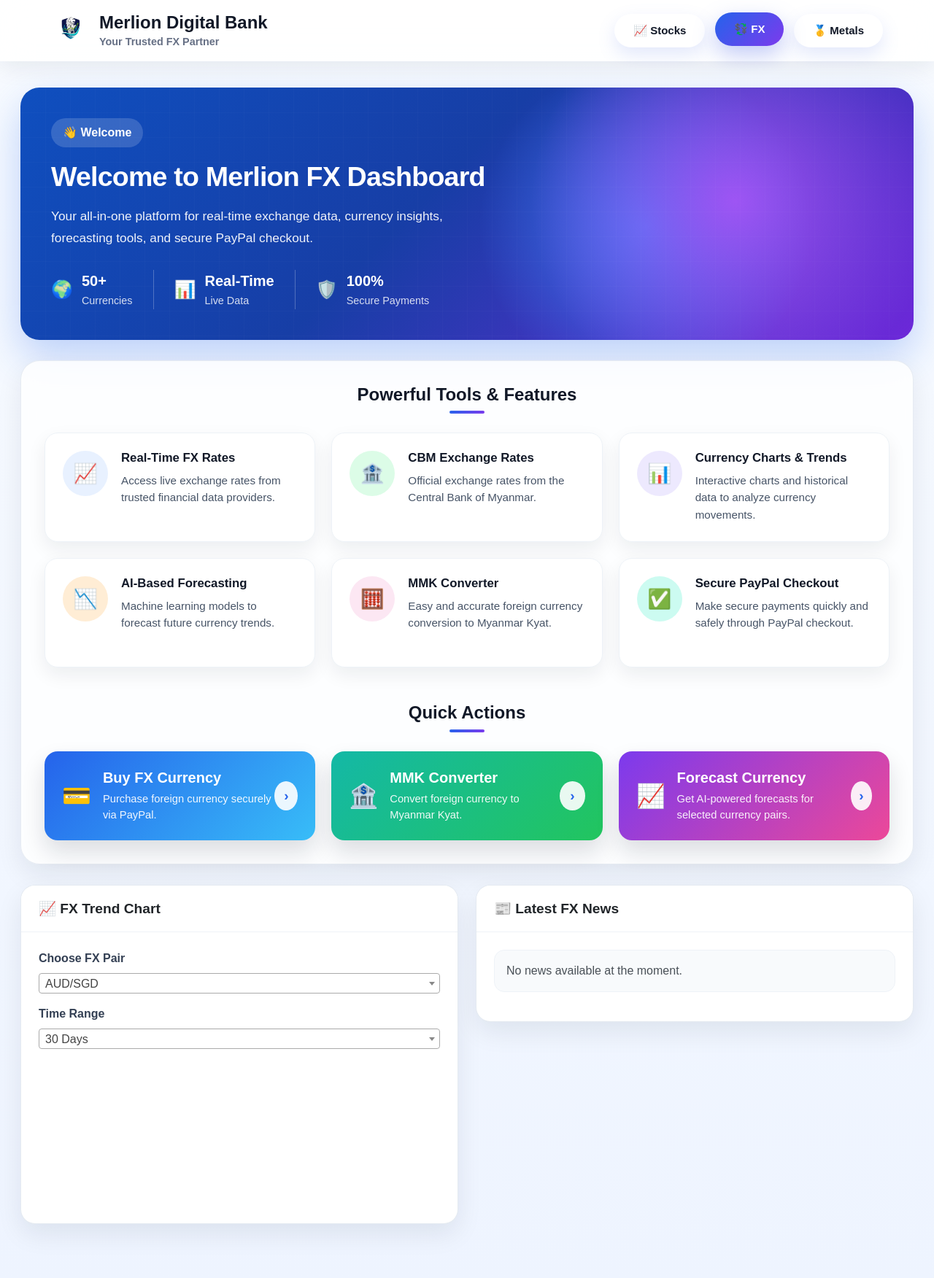
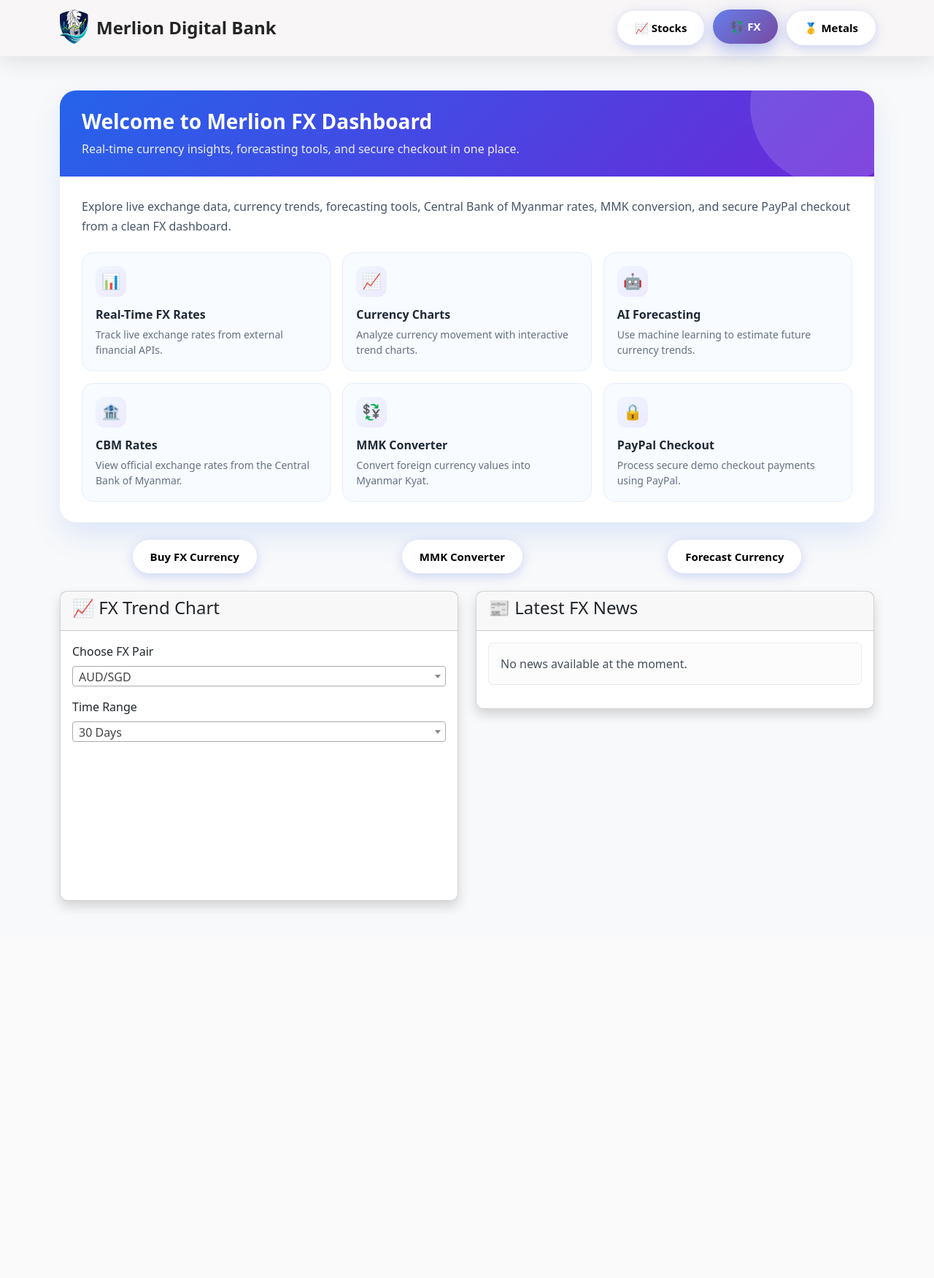
Before and after one commit to MayThetNaingBo/merlionFX, a Flask app: page /services in a window 1280 px wide. Shown: the whole page at 73% size. After the commit the page ends 1247 px from the top, so only its background shows below. Run offline with Flask 3, Linux system fonts and the light colour scheme; data that the repository does not hold is empty; a map, chart or similar area stays blank; some libraries are stand-ins or nearby versions.

Commit message:
changed the UI interface

```diff
--- a/templates/services.html
+++ b/templates/services.html
@@ -3,41 +3,17 @@
 <head>
   <meta charset="UTF-8">
   <title>Merlion FX Dashboard</title>
-
   <link href="https://cdn.jsdelivr.net/npm/bootstrap@5.3.2/dist/css/bootstrap.min.css" rel="stylesheet">
   <link href="https://cdn.jsdelivr.net/npm/select2@4.1.0-rc.0/dist/css/select2.min.css" rel="stylesheet" />
-
   <script src="https://code.jquery.com/jquery-3.6.0.min.js"></script>
   <script src="https://cdn.jsdelivr.net/npm/select2@4.1.0-rc.0/dist/js/select2.min.js"></script>
   <script src="https://cdn.jsdelivr.net/npm/chart.js"></script>
 
   <style>
-    * {
-      box-sizing: border-box;
-    }
-
-    body {
-      background: linear-gradient(180deg, #f8fbff 0%, #eef4ff 100%);
-      padding: 0;
-      margin: 0;
-      font-family: Arial, sans-serif;
-      color: #101828;
-    }
-
-    .card {
-      border-radius: 20px;
-      border: 1px solid rgba(226, 232, 240, 0.9);
-      box-shadow: 0 14px 35px rgba(15, 23, 42, 0.08);
-      overflow: hidden;
-    }
-
-    .select2-container {
-      width: 100% !important;
-    }
-
-    #fxChart {
-      max-height: 400px;
-    }
+    body { background-color: #f4f9ff; padding: 20px; }
+    .card { border-radius: 10px; box-shadow: 0 4px 12px rgba(0,0,0,0.1); }
+    .select2-container { width: 100% !important; }
+    #fxChart { max-height: 400px; }
 
     .header {
       position: fixed;
@@ -47,422 +23,281 @@
       display: flex;
       justify-content: space-between;
       align-items: center;
-      padding: 16px 70px;
-      background: rgba(255, 255, 255, 0.88);
+      padding: 15px 80px;
+      background: rgb(248, 246, 246);
       backdrop-filter: blur(20px);
-      box-shadow: 0 8px 32px rgba(15, 23, 42, 0.08);
+      box-shadow: 0 8px 32px rgba(0, 0, 0, 0.1);
       z-index: 1000;
+      transition: all 0.3s ease;
+    }
+
+    .logo {
+      display: flex;
+      align-items: center;
+      gap: 12px;
+    }
+
+    .logo img {
+      height: 60px;
+      border-radius: 12px;
+    }
+
+    .logo img:hover {
+      transform: scale(1.05);
+    }
+
+    .logo-text {
+      font-size: 20px;
+      font-weight: 700;
+      color: #2d3748;
+      letter-spacing: -0.5px;
+    }
+
+    .nav-buttons {
+      display: flex;
+      gap: 12px;
+    }
+
+    .nav-buttons button {
+      font-size: 15px;
+      padding: 12px 24px;
+      background: white;
+      border: none;
+      border-radius: 50px;
+      cursor: pointer;
+      color: black;
+      font-weight: 600;
+      transition: all 0.3s ease;
+      box-shadow: 0 4px 15px rgba(102, 126, 234, 0.3);
+      position: relative;
+      overflow: hidden;
+    }
+
+    .nav-buttons button::before {
+      content: '';
+      position: absolute;
+      top: 0;
+      left: -100%;
+      width: 100%;
+      height: 100%;
+      background: linear-gradient(90deg, transparent, rgba(255, 255, 255, 0.2), transparent);
+      transition: left 0.5s;
+    }
+
+    .nav-buttons button:hover::before {
+      left: 100%;
+    }
+
+    .nav-buttons button:hover {
+      background: linear-gradient(135deg, #667eea 0%, #764ba2 100%);
+      color: white;
+      transform: translateY(-2px);
+      box-shadow: 0 8px 25px rgba(102, 126, 234, 0.5);
+    }
+
+    #fx {
+      background: linear-gradient(135deg, #667eea 0%, #764ba2 100%);
+      color: white;
+      transform: translateY(-2px);
+      box-shadow: 0 8px 25px rgba(102, 126, 234, 0.5);
     }
 
     .logo-container {
       display: flex;
       align-items: center;
-      gap: 14px;
+      gap: 0.75rem;
     }
 
     .logo-icon {
-      width: 52px;
-      height: 52px;
-      border-radius: 14px;
+      width: 40px;
+      height: 40px;
+      border-radius: 8px;
       display: flex;
       align-items: center;
       justify-content: center;
-      overflow: hidden;
-    }
-
-    .logo-icon img {
-      width: 100%;
-      height: 100%;
-      object-fit: cover;
-    }
-
-    .brand-text {
-      display: flex;
-      flex-direction: column;
-      line-height: 1.2;
+      color: white;
+      font-size: 1.5rem;
+      font-weight: bold;
+      padding-top: 7px;
     }
 
     .logo {
       font-size: 1.5rem;
-      font-weight: 800;
-      color: #111827;
+      font-weight: 700;
+      color:#242424;
     }
 
-    .tagline {
-      font-size: 0.9rem;
-      color: #667085;
+    .custom-gradient-button {
+      font-size: 15px;
+      padding: 12px 24px;
+      background: white;
+      border: none;
+      border-radius: 50px;
+      cursor: pointer;
+      color: black;
       font-weight: 600;
-      margin-top: 3px;
+      transition: all 0.3s ease;
+      box-shadow: 0 4px 15px rgba(102, 126, 234, 0.3);
+      position: relative;
+      overflow: hidden;
+      text-decoration: none;
+      display: inline-block;
     }
 
-    .nav-buttons {
-      display: flex;
-      gap: 14px;
+    .custom-gradient-button::before {
+      content: '';
+      position: absolute;
+      top: 0;
+      left: -100%;
+      width: 100%;
+      height: 100%;
+      background: linear-gradient(90deg, transparent, rgba(255, 255, 255, 0.2), transparent);
+      transition: left 0.5s;
     }
 
-    .nav-buttons button {
-      font-size: 15px;
-      padding: 12px 26px;
-      background: white;
-      border: none;
-      border-radius: 999px;
-      cursor: pointer;
-      color: #111827;
-      font-weight: 700;
-      transition: all 0.3s ease;
-      box-shadow: 0 10px 25px rgba(102, 126, 234, 0.18);
+    .custom-gradient-button:hover::before {
+      left: 100%;
     }
 
-    .nav-buttons button:hover {
-      background: linear-gradient(135deg, #2563eb 0%, #7c3aed 100%);
+    .custom-gradient-button:hover {
+      background: linear-gradient(135deg, #667eea 0%, #764ba2 100%);
       color: white;
       transform: translateY(-2px);
-      box-shadow: 0 12px 30px rgba(102, 126, 234, 0.35);
+      box-shadow: 0 8px 25px rgba(102, 126, 234, 0.5);
     }
 
-    #fx {
-      background: linear-gradient(135deg, #2563eb 0%, #7c3aed 100%);
-      color: white;
-      transform: translateY(-2px);
-      box-shadow: 0 12px 30px rgba(102, 126, 234, 0.4);
+    .dashboard-intro-card {
+      border: none;
+      border-radius: 22px;
+      overflow: hidden;
+      background: white;
+      box-shadow: 0 18px 40px rgba(37, 99, 235, 0.12);
     }
 
-    .page-wrapper {
-      max-width: 1280px;
-      margin: 0 auto;
-      padding: 120px 28px 50px;
+    .dashboard-intro-header {
+      padding: 26px 30px;
+      color: white;
+      background: linear-gradient(135deg, #2563eb 0%, #6d28d9 100%);
+      position: relative;
+      overflow: hidden;
     }
 
-    .hero-card {
-      position: relative;
-      min-height: 250px;
-      border-radius: 26px;
-      overflow: hidden;
-      padding: 42px;
-      color: white;
-      background:
-        radial-gradient(circle at 80% 45%, rgba(168, 85, 247, 0.9), transparent 28%),
-        radial-gradient(circle at 70% 55%, rgba(59, 130, 246, 0.9), transparent 26%),
-        linear-gradient(135deg, #0f4fbf 0%, #173ea6 45%, #6d28d9 100%);
-      box-shadow: 0 22px 55px rgba(37, 99, 235, 0.28);
-      margin-bottom: 28px;
+    .dashboard-intro-header::after {
+      content: "";
+      position: absolute;
+      width: 220px;
+      height: 220px;
+      border-radius: 50%;
+      background: rgba(255, 255, 255, 0.14);
+      top: -90px;
+      right: -50px;
     }
 
-    .hero-card::before {
-      content: "";
-      position: absolute;
-      inset: 0;
-      background-image:
-        linear-gradient(rgba(255,255,255,0.08) 1px, transparent 1px),
-        linear-gradient(90deg, rgba(255,255,255,0.08) 1px, transparent 1px);
-      background-size: 34px 34px;
-      opacity: 0.25;
+    .dashboard-intro-header h4 {
+      margin: 0;
+      font-weight: 800;
+      font-size: 28px;
+      position: relative;
+      z-index: 2;
     }
 
-    .hero-content {
+    .dashboard-intro-header p {
+      margin: 8px 0 0;
+      color: rgba(255, 255, 255, 0.9);
       position: relative;
       z-index: 2;
-      max-width: 650px;
     }
 
-    .hero-pill {
-      display: inline-flex;
-      align-items: center;
-      gap: 8px;
-      padding: 8px 16px;
-      border-radius: 999px;
-      background: rgba(255, 255, 255, 0.16);
-      font-weight: 700;
-      margin-bottom: 18px;
+    .dashboard-intro-body {
+      padding: 28px 30px;
     }
 
-    .hero-card h1 {
-      font-size: 2.35rem;
-      font-weight: 850;
-      margin-bottom: 16px;
-      letter-spacing: -0.8px;
+    .dashboard-description {
+      font-size: 16px;
+      color: #475467;
+      margin-bottom: 22px;
+      line-height: 1.7;
     }
 
-    .hero-card p {
-      font-size: 1.08rem;
-      line-height: 1.75;
-      color: rgba(255, 255, 255, 0.93);
-      max-width: 580px;
+    .feature-box-grid {
+      display: grid;
+      grid-template-columns: repeat(3, 1fr);
+      gap: 16px;
     }
 
-    .hero-stats {
-      display: flex;
-      gap: 28px;
-      margin-top: 28px;
-      flex-wrap: wrap;
-    }
-
-    .hero-stat {
-      display: flex;
-      align-items: center;
-      gap: 12px;
-      padding-right: 28px;
-      border-right: 1px solid rgba(255,255,255,0.25);
-    }
-
-    .hero-stat:last-child {
-      border-right: none;
-    }
-
-    .hero-stat-icon {
-      font-size: 1.5rem;
-    }
-
-    .hero-stat strong {
-      display: block;
-      font-size: 1.25rem;
-    }
-
-    .hero-stat span {
-      font-size: 0.9rem;
-      color: rgba(255,255,255,0.82);
-    }
-
-    .section-card {
-      background: rgba(255, 255, 255, 0.82);
-      backdrop-filter: blur(16px);
-      border-radius: 26px;
-      padding: 32px;
-      box-shadow: 0 14px 35px rgba(15, 23, 42, 0.08);
-      border: 1px solid rgba(226, 232, 240, 0.85);
-      margin-bottom: 28px;
-    }
-
-    .section-title {
-      text-align: center;
-      font-size: 1.5rem;
-      font-weight: 850;
-      margin-bottom: 8px;
-      color: #111827;
-    }
-
-    .section-line {
-      width: 48px;
-      height: 4px;
-      border-radius: 999px;
-      background: linear-gradient(135deg, #2563eb, #7c3aed);
-      margin: 0 auto 26px;
-    }
-
-    .feature-grid {
-      display: grid;
-      grid-template-columns: repeat(3, 1fr);
-      gap: 22px;
-    }
-
-    .feature-tile {
-      background: white;
-      border-radius: 18px;
-      padding: 24px;
-      min-height: 150px;
-      display: flex;
-      gap: 18px;
-      align-items: flex-start;
-      border: 1px solid #edf2f7;
-      box-shadow: 0 10px 26px rgba(15, 23, 42, 0.07);
+    .feature-box {
+      padding: 18px;
+      border-radius: 16px;
+      background: #f8fbff;
+      border: 1px solid #e6eefb;
       transition: all 0.3s ease;
     }
 
-    .feature-tile:hover {
-      transform: translateY(-5px);
-      box-shadow: 0 18px 35px rgba(15, 23, 42, 0.12);
+    .feature-box:hover {
+      transform: translateY(-4px);
+      background: white;
+      box-shadow: 0 12px 26px rgba(102, 126, 234, 0.16);
     }
 
-    .feature-icon {
-      width: 62px;
-      height: 62px;
-      min-width: 62px;
-      border-radius: 50%;
+    .feature-box-icon {
+      width: 42px;
+      height: 42px;
+      border-radius: 12px;
       display: flex;
       align-items: center;
       justify-content: center;
-      font-size: 1.65rem;
-      font-weight: 800;
+      margin-bottom: 12px;
+      font-size: 21px;
+      background: linear-gradient(135deg, #eff6ff 0%, #ede9fe 100%);
     }
 
-    .blue { background: #e8f1ff; color: #2563eb; }
-    .green { background: #dcfce7; color: #16a34a; }
-    .purple { background: #ede9fe; color: #7c3aed; }
-    .orange { background: #ffedd5; color: #f97316; }
-    .pink { background: #fce7f3; color: #ec4899; }
-    .teal { background: #ccfbf1; color: #0f766e; }
-
-    .feature-tile h5 {
-      font-weight: 800;
-      font-size: 1.05rem;
-      margin-bottom: 8px;
-      color: #111827;
+    .feature-box-title {
+      font-weight: 700;
+      color: #1f2937;
+      margin-bottom: 5px;
     }
 
-    .feature-tile p {
+    .feature-box-text {
+      font-size: 14px;
+      color: #667085;
       margin: 0;
-      color: #475467;
-      line-height: 1.55;
-      font-size: 0.95rem;
-    }
-
-    .action-grid {
-      display: grid;
-      grid-template-columns: repeat(3, 1fr);
-      gap: 22px;
-      margin-top: 18px;
-    }
-
-    .action-card {
-      border-radius: 18px;
-      padding: 24px;
-      color: white;
-      text-decoration: none;
-      display: flex;
-      justify-content: space-between;
-      align-items: center;
-      min-height: 115px;
-      transition: all 0.3s ease;
-      box-shadow: 0 16px 32px rgba(15, 23, 42, 0.14);
-    }
-
-    .action-card:hover {
-      color: white;
-      transform: translateY(-5px);
-      box-shadow: 0 22px 42px rgba(15, 23, 42, 0.2);
-    }
-
-    .action-card h5 {
-      font-weight: 850;
-      margin-bottom: 6px;
-    }
-
-    .action-card p {
-      margin: 0;
-      font-size: 0.92rem;
-      opacity: 0.93;
-    }
-
-    .action-icon {
-      font-size: 2rem;
-      margin-right: 16px;
-    }
-
-    .action-arrow {
-      width: 40px;
-      height: 40px;
-      border-radius: 50%;
-      background: rgba(255,255,255,0.9);
-      color: #2563eb;
-      display: flex;
-      align-items: center;
-      justify-content: center;
-      font-weight: 900;
-      font-size: 1.2rem;
-    }
-
-    .action-blue {
-      background: linear-gradient(135deg, #2563eb 0%, #38bdf8 100%);
-    }
-
-    .action-green {
-      background: linear-gradient(135deg, #14b8a6 0%, #22c55e 100%);
-    }
-
-    .action-purple {
-      background: linear-gradient(135deg, #7c3aed 0%, #ec4899 100%);
-    }
-
-    .modern-card .card-header {
-      background: white;
-      border-bottom: 1px solid #eef2f7;
-      padding: 20px 24px;
-    }
-
-    .modern-card .card-header h4 {
-      font-weight: 850;
-      margin: 0;
-      font-size: 1.2rem;
-    }
-
-    .modern-card .card-body {
-      padding: 24px;
-    }
-
-    .form-label {
-      font-weight: 700;
-      color: #344054;
-    }
-
-    .form-select {
-      border-radius: 12px;
-      border: 1px solid #d0d5dd;
-      padding: 11px 14px;
-    }
-
-    #newsBox {
-      background: #f8fafc;
-      border: 1px solid #eef2f7;
-      border-radius: 14px;
+      line-height: 1.5;
     }
 
     @media (max-width: 992px) {
-      .header {
-        padding: 16px 24px;
+      .feature-box-grid {
+        grid-template-columns: repeat(2, 1fr);
       }
 
-      .feature-grid,
-      .action-grid {
-        grid-template-columns: 1fr;
-      }
-
-      .hero-card {
-        padding: 30px;
-      }
-
-      .hero-card h1 {
-        font-size: 1.9rem;
+      .header {
+        padding: 15px 30px;
       }
     }
 
     @media (max-width: 768px) {
+      .feature-box-grid {
+        grid-template-columns: 1fr;
+      }
+
       .header {
         flex-direction: column;
         gap: 14px;
       }
 
-      .page-wrapper {
-        padding-top: 170px;
-      }
-
-      .nav-buttons {
-        flex-wrap: wrap;
-        justify-content: center;
-      }
-
-      .hero-stats {
-        gap: 18px;
-      }
-
-      .hero-stat {
-        border-right: none;
+      .container {
+        margin-top: 160px !important;
       }
     }
   </style>
 </head>
 
-<body>
+<body class="bg-light">
 
   <!-- Header Navbar -->
   <div class="header">
     <div class="logo-container">
-      <div class="logo-icon">
-        <img src="../static/images/Merlion.png" alt="Merlion Logo">
-      </div>
-      <div class="brand-text">
-        <div class="logo">Merlion Digital Bank</div>
-        <div class="tagline">Your Trusted FX Partner</div>
-      </div>
+      <div class="logo-icon"><img src="../static/images/Merlion.png" style="width: 250%; height: 250%;"></div>
+      <div class="logo">Merlion Digital Bank</div>
     </div>
 
     <div class="nav-buttons">
@@ -472,146 +307,72 @@
     </div>
   </div>
 
-  <div class="page-wrapper">
+  <div class="container py-1" style="margin-top: 100px;">
+    <!-- Welcome Header -->
+    <div class="dashboard-intro-card mb-4">
+      <div class="dashboard-intro-header">
+        <h4>Welcome to Merlion FX Dashboard</h4>
+        <p>Real-time currency insights, forecasting tools, and secure checkout in one place.</p>
+      </div>
 
-    <!-- Hero Section -->
-    <div class="hero-card">
-      <div class="hero-content">
-        <div class="hero-pill">👋 Welcome</div>
-        <h1>Welcome to Merlion FX Dashboard</h1>
-        <p>
-          Your all-in-one platform for real-time exchange data, currency insights,
-          forecasting tools, and secure PayPal checkout.
+      <div class="dashboard-intro-body">
+        <p class="dashboard-description">
+          Explore live exchange data, currency trends, forecasting tools, Central Bank of Myanmar rates,
+          MMK conversion, and secure PayPal checkout from a clean FX dashboard.
         </p>
 
-        <div class="hero-stats">
-          <div class="hero-stat">
-            <div class="hero-stat-icon">🌍</div>
-            <div>
-              <strong>50+</strong>
-              <span>Currencies</span>
-            </div>
+        <div class="feature-box-grid">
+          <div class="feature-box">
+            <div class="feature-box-icon">📊</div>
+            <div class="feature-box-title">Real-Time FX Rates</div>
+            <p class="feature-box-text">Track live exchange rates from external financial APIs.</p>
           </div>
 
-          <div class="hero-stat">
-            <div class="hero-stat-icon">📊</div>
-            <div>
-              <strong>Real-Time</strong>
-              <span>Live Data</span>
-            </div>
+          <div class="feature-box">
+            <div class="feature-box-icon">📈</div>
+            <div class="feature-box-title">Currency Charts</div>
+            <p class="feature-box-text">Analyze currency movement with interactive trend charts.</p>
           </div>
 
-          <div class="hero-stat">
-            <div class="hero-stat-icon">🛡️</div>
-            <div>
-              <strong>100%</strong>
-              <span>Secure Payments</span>
-            </div>
+          <div class="feature-box">
+            <div class="feature-box-icon">🤖</div>
+            <div class="feature-box-title">AI Forecasting</div>
+            <p class="feature-box-text">Use machine learning to estimate future currency trends.</p>
+          </div>
+
+          <div class="feature-box">
+            <div class="feature-box-icon">🏦</div>
+            <div class="feature-box-title">CBM Rates</div>
+            <p class="feature-box-text">View official exchange rates from the Central Bank of Myanmar.</p>
+          </div>
+
+          <div class="feature-box">
+            <div class="feature-box-icon">💱</div>
+            <div class="feature-box-title">MMK Converter</div>
+            <p class="feature-box-text">Convert foreign currency values into Myanmar Kyat.</p>
+          </div>
+
+          <div class="feature-box">
+            <div class="feature-box-icon">🔒</div>
+            <div class="feature-box-title">PayPal Checkout</div>
+            <p class="feature-box-text">Process secure demo checkout payments using PayPal.</p>
           </div>
         </div>
       </div>
     </div>
 
-    <!-- Feature Section -->
-    <div class="section-card">
-      <h3 class="section-title">Powerful Tools & Features</h3>
-      <div class="section-line"></div>
-
-      <div class="feature-grid">
-        <div class="feature-tile">
-          <div class="feature-icon blue">📈</div>
-          <div>
-            <h5>Real-Time FX Rates</h5>
-            <p>Access live exchange rates from trusted financial data providers.</p>
-          </div>
-        </div>
-
-        <div class="feature-tile">
-          <div class="feature-icon green">🏦</div>
-          <div>
-            <h5>CBM Exchange Rates</h5>
-            <p>Official exchange rates from the Central Bank of Myanmar.</p>
-          </div>
-        </div>
-
-        <div class="feature-tile">
-          <div class="feature-icon purple">📊</div>
-          <div>
-            <h5>Currency Charts & Trends</h5>
-            <p>Interactive charts and historical data to analyze currency movements.</p>
-          </div>
-        </div>
-
-        <div class="feature-tile">
-          <div class="feature-icon orange">📉</div>
-          <div>
-            <h5>AI-Based Forecasting</h5>
-            <p>Machine learning models to forecast future currency trends.</p>
-          </div>
-        </div>
-
-        <div class="feature-tile">
-          <div class="feature-icon pink">🧮</div>
-          <div>
-            <h5>MMK Converter</h5>
-            <p>Easy and accurate foreign currency conversion to Myanmar Kyat.</p>
-          </div>
-        </div>
-
-        <div class="feature-tile">
-          <div class="feature-icon teal">✅</div>
-          <div>
-            <h5>Secure PayPal Checkout</h5>
-            <p>Make secure payments quickly and safely through PayPal checkout.</p>
-          </div>
-        </div>
-      </div>
-
-      <!-- Top Button Row -->
-      <h3 class="section-title mt-5">Quick Actions</h3>
-      <div class="section-line"></div>
-
-      <div class="action-grid">
-        <a href="/create_order" class="action-card action-blue">
-          <div class="d-flex align-items-center">
-            <div class="action-icon">💳</div>
-            <div>
-              <h5>Buy FX Currency</h5>
-              <p>Purchase foreign currency securely via PayPal.</p>
-            </div>
-          </div>
-          <div class="action-arrow">›</div>
-        </a>
-
-        <a href="/cbm" class="action-card action-green">
-          <div class="d-flex align-items-center">
-            <div class="action-icon">🏦</div>
-            <div>
-              <h5>MMK Converter</h5>
-              <p>Convert foreign currency to Myanmar Kyat.</p>
-            </div>
-          </div>
-          <div class="action-arrow">›</div>
-        </a>
-
-        <a href="/forecast" class="action-card action-purple">
-          <div class="d-flex align-items-center">
-            <div class="action-icon">📈</div>
-            <div>
-              <h5>Forecast Currency</h5>
-              <p>Get AI-powered forecasts for selected currency pairs.</p>
-            </div>
-          </div>
-          <div class="action-arrow">›</div>
-        </a>
-      </div>
+    <!-- Top Button Row -->
+    <div class="d-flex justify-content-around mb-4">
+      <a href="/create_order" class="custom-gradient-button">Buy FX Currency</a>
+      <a href="/cbm" class="custom-gradient-button">MMK Converter</a>
+      <a href="/forecast" class="custom-gradient-button">Forecast Currency</a>
     </div>
 
     <!-- FX Trend + News -->
     <div class="row">
       <!-- Chart Column -->
       <div class="col-md-6">
-        <div class="card mb-4 modern-card">
+        <div class="card mb-4 shadow">
           <div class="card-header">
             <h4>📈 FX Trend Chart</h4>
           </div>
@@ -624,7 +385,6 @@
                 {% endfor %}
               </select>
             </div>
-
             <div class="mb-4">
               <label for="range" class="form-label">Time Range</label>
               <select id="range" class="form-select">
@@ -633,7 +393,6 @@
                 <option value="30" selected>30 Days</option>
               </select>
             </div>
-
             <canvas id="fxChart" class="w-100" height="100"></canvas>
           </div>
         </div>
@@ -641,10 +400,8 @@
 
       <!-- News Column -->
       <div class="col-md-6">
-        <div class="card mb-4 modern-card">
-          <div class="card-header">
-            <h4>📰 Latest FX News</h4>
-          </div>
+        <div class="card mb-4 shadow">
+          <div class="card-header"><h4>📰 Latest FX News</h4></div>
           <div class="card-body">
             <div id="newsBox" class="alert alert-light" style="max-height: 550px; overflow-y: auto;">
               Loading news...
@@ -653,7 +410,6 @@
         </div>
       </div>
     </div>
-
   </div>
 
   <!-- JS -->
@@ -713,7 +469,6 @@
     function loadNews() {
       $.get("/api/news", function (data) {
         const box = $('#newsBox');
-
         if (!data.articles || data.articles.length === 0) {
           box.html("No news available at the moment.");
         } else {
@@ -747,6 +502,5 @@
       loadNews();
     });
   </script>
-
 </body>
 </html>
```
